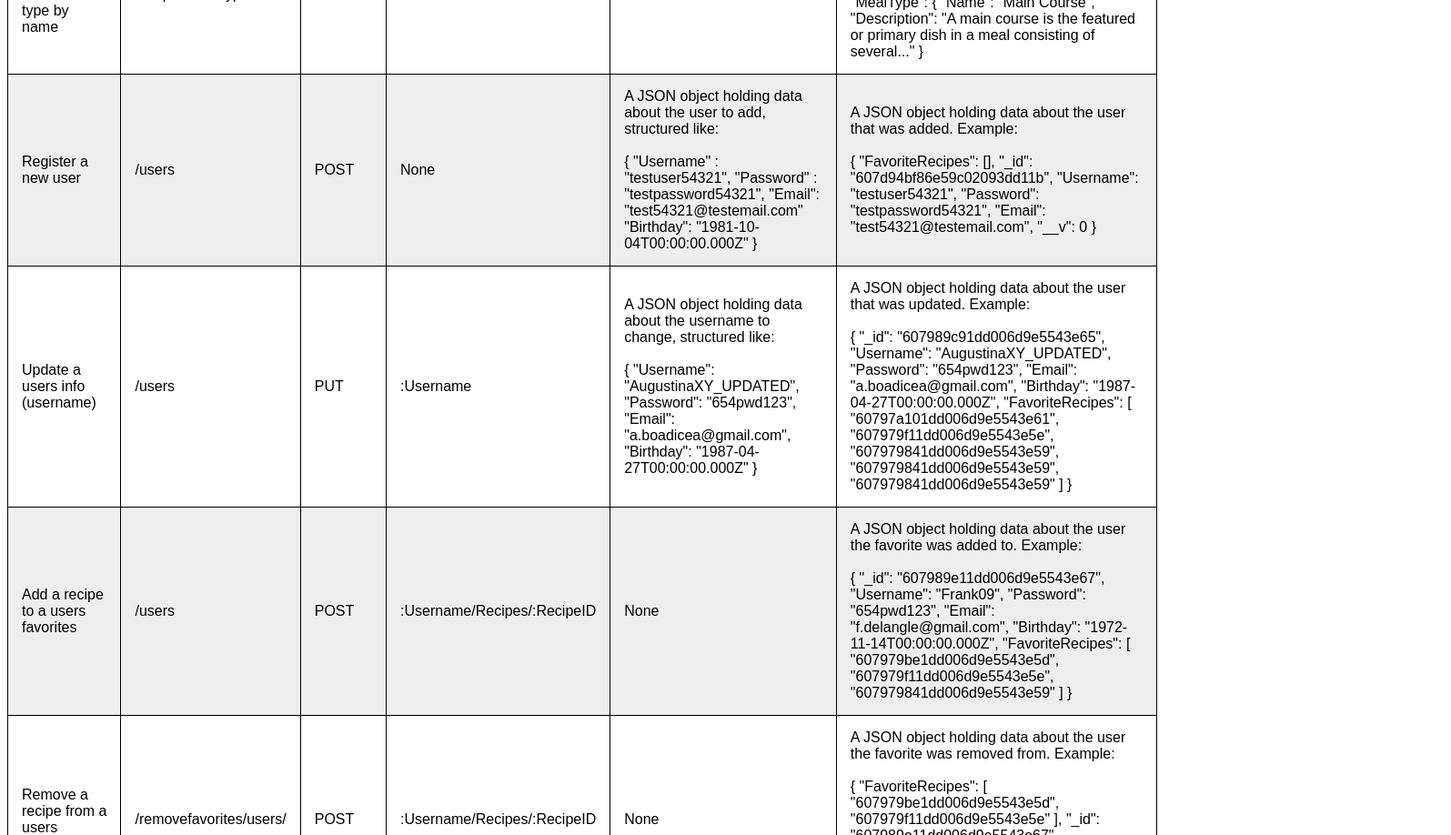
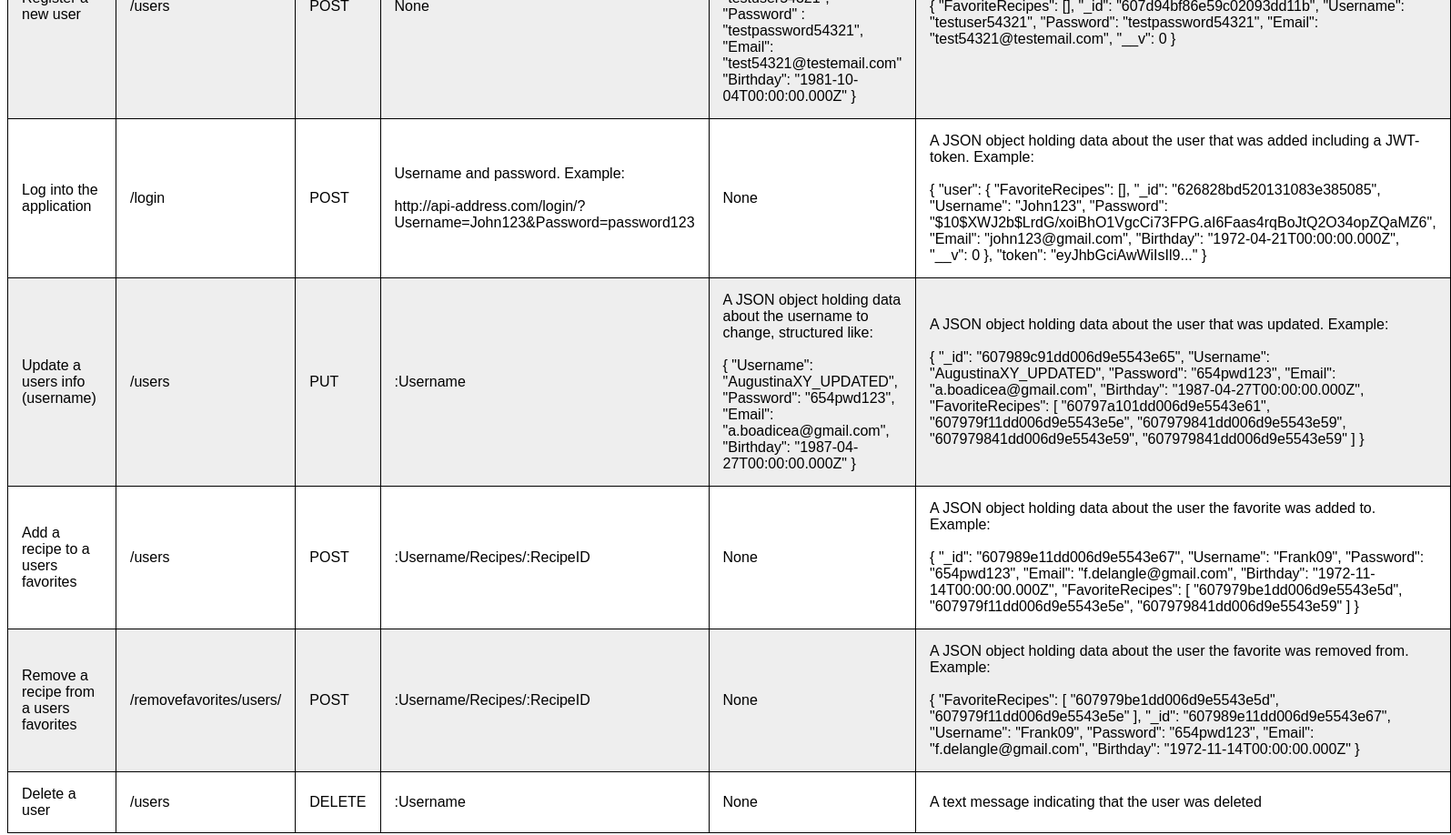
Before and after one commit to Jhnns84/myrecipes-api, a website: page public/documentation.html in a window 1280 px wide. Shown: the part 860-1778 px from the top of the page at 91% size, 1595 px wide, since content can reach past the window. Drawn offline with Linux system fonts and the light colour scheme.

Commit message:
Update documentation.html

```diff
--- a/public/documentation.html
+++ b/public/documentation.html
@@ -133,6 +133,27 @@
     } </td>
   </tr>
   <tr>
+    <td>Log into the application</td>
+    <td>/login</td>
+    <td>POST</td>
+    <td>Username and password. Example: <br><br>
+      http://api-address.com/login/?Username=John123&Password=password123</td>
+    <td>None</td>
+    <td>A JSON object holding data about the user that was added including a JWT-token. Example: <br><br>
+      {
+        "user": {
+            "FavoriteRecipes": [],
+            "_id": "626828bd520131083e385085",
+            "Username": "John123",
+            "Password": "$10$XWJ2b$LrdG/xoiBhO1VgcCi73FPG.aI6Faas4rqBoJtQ2O34opZQaMZ6",
+            "Email": "john123@gmail.com",
+            "Birthday": "1972-04-21T00:00:00.000Z",
+            "__v": 0
+        },
+        "token": "eyJhbGciAwWiIsIl9..."
+    } </td>
+  </tr>
+  <tr>
     <td>Update a users info (username)</td>
     <td>/users</td>
     <td>PUT</td>
```
